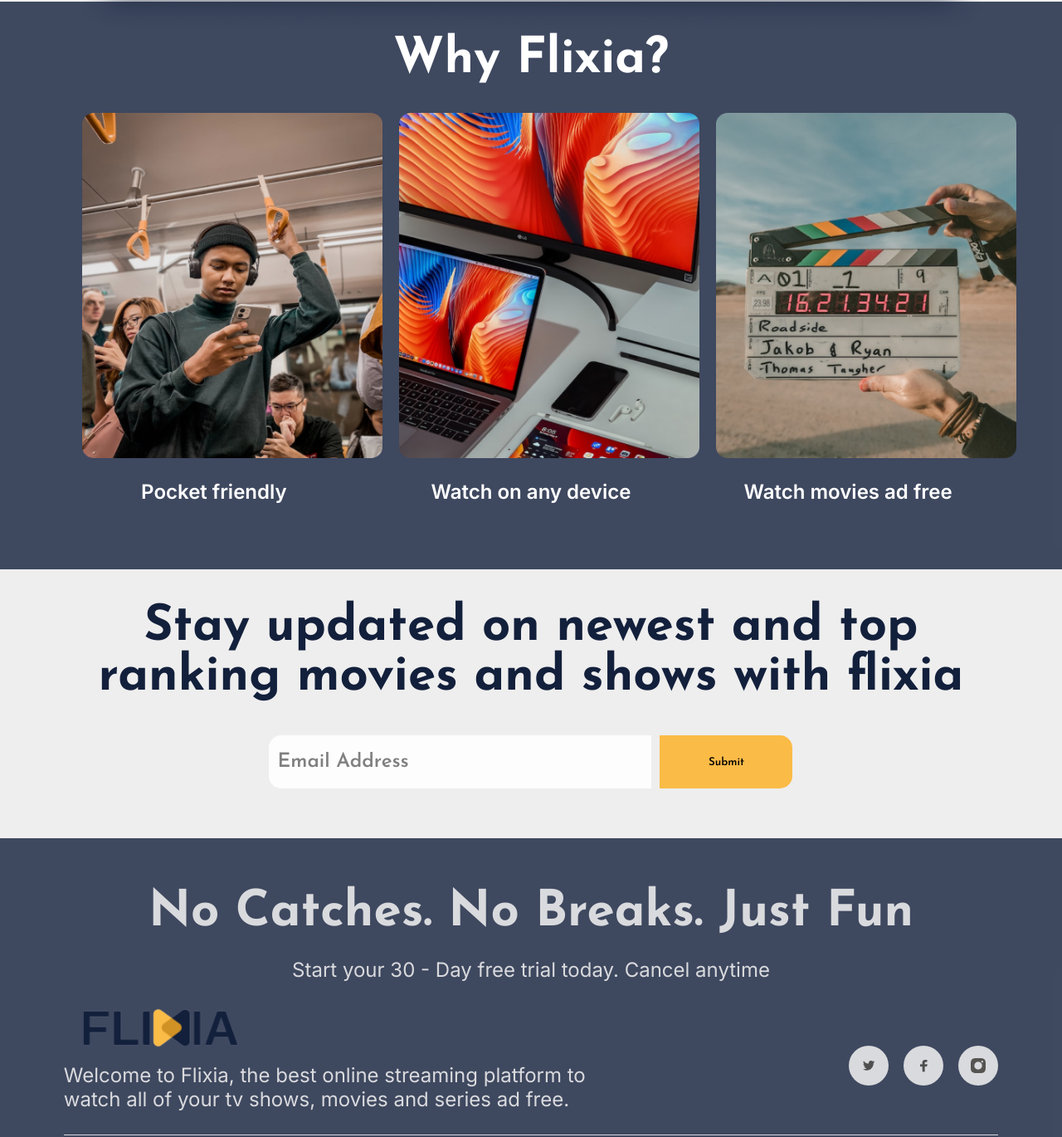
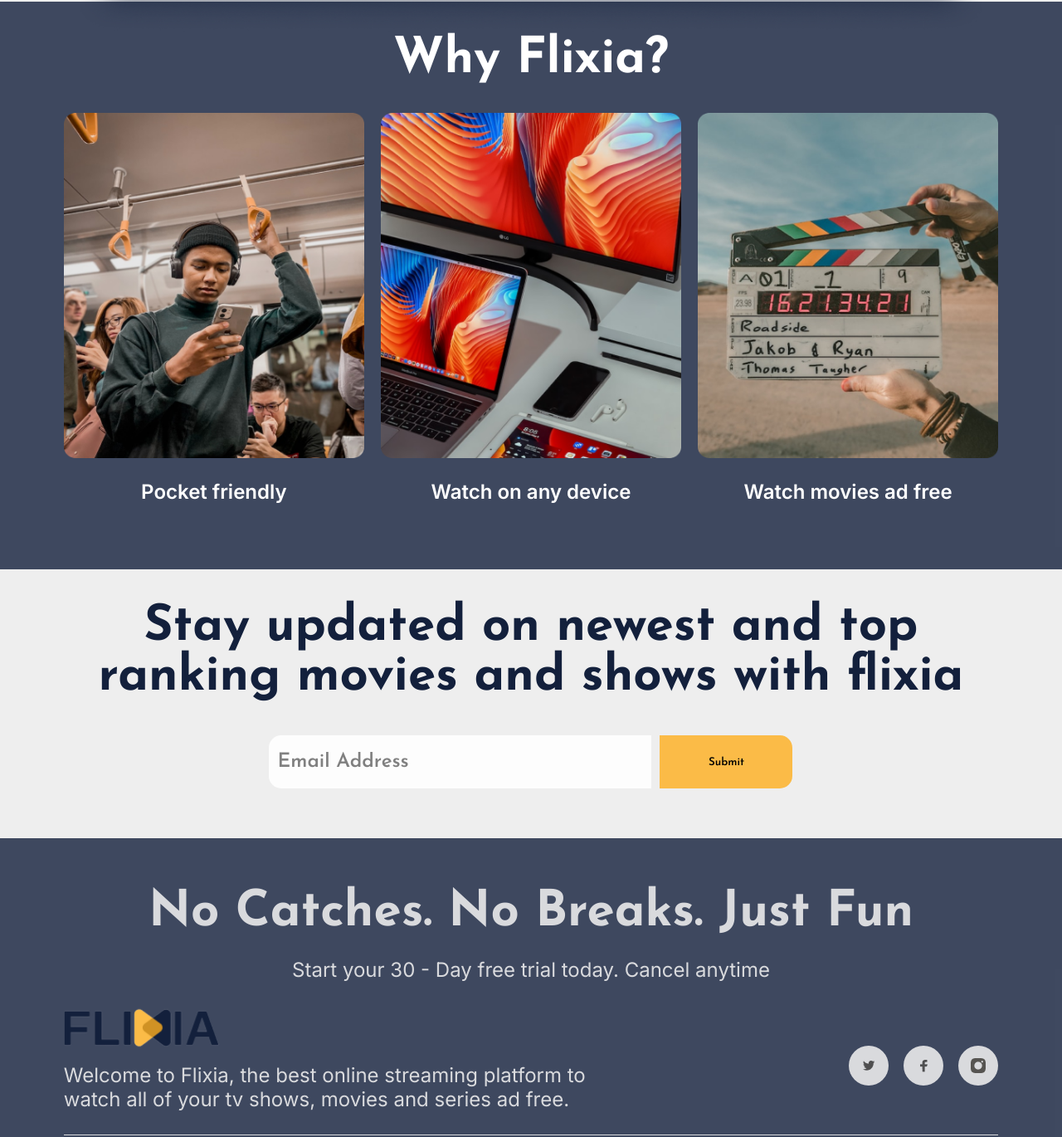
Before and after one commit to gregoryamaefule/Flixia, a plain HTML site: page index.html in a window 1280 px wide. Shown: the part 1120-2490 px from the top of the page at 83% size. Drawn offline with Linux system fonts and the light colour scheme.

Commit message:
completed finishing touches

```diff
--- a/styles.css
+++ b/styles.css
@@ -121,7 +121,7 @@ header ul li a{
 .copy div img{
     width: 100%;
     height: 80%;
-    margin: 22px;
+    margin: 22px auto;
 }
 .copy div p{
     font-family: Inter;
@@ -200,6 +200,7 @@ footer{
     width: 220.69px;
     height: 69.81px;
     display: block;
+    margin-left: -23px ;
 }
 .footer h3{
     font-weight: 700;
@@ -321,6 +322,7 @@ footer{
     .footerLogo img{
         width: 116px;
         height: 26px;
+        margin-left: -11.5px ;
     }
     .footer h3{
         font-size: 32px;
```
